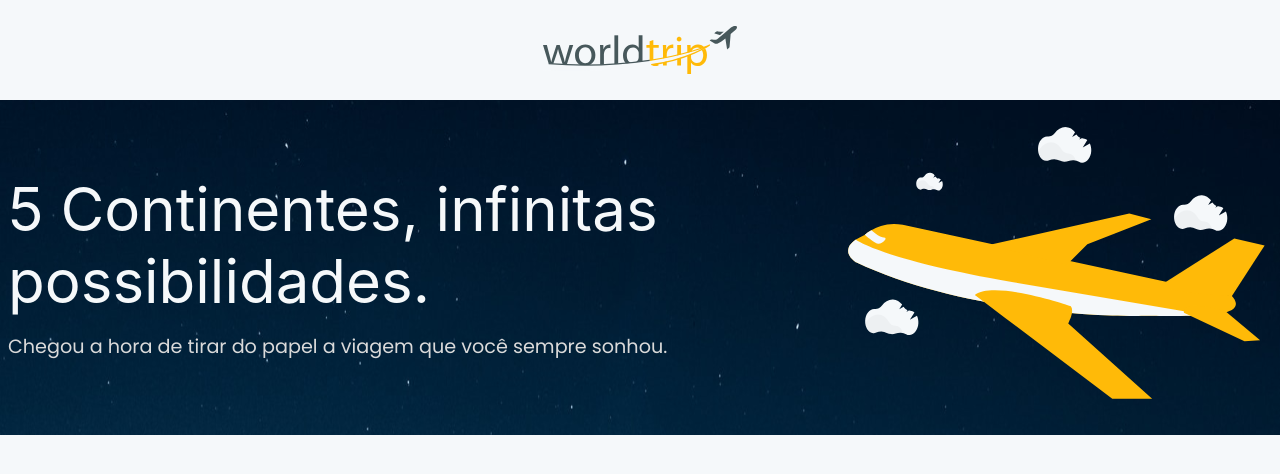
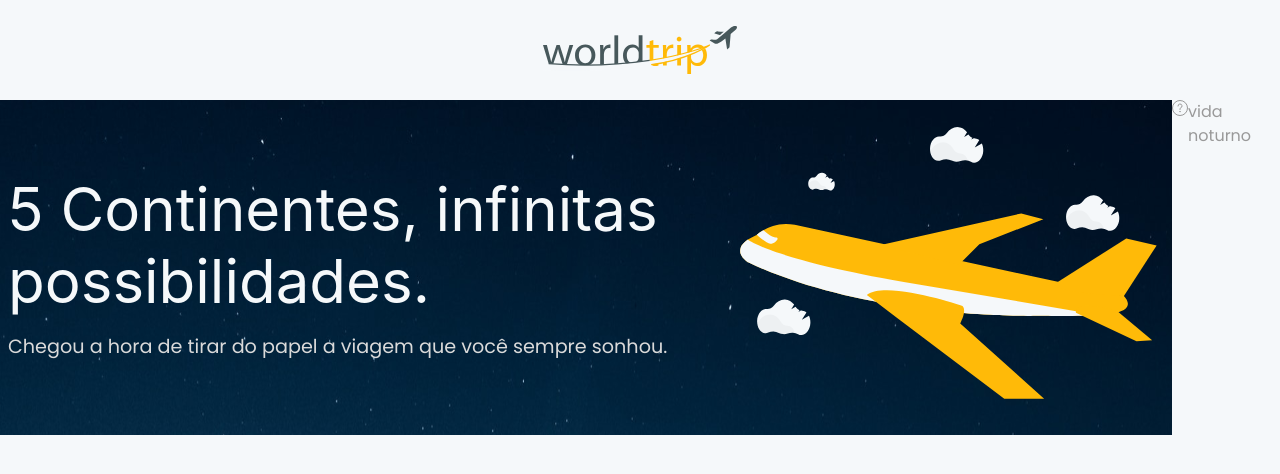
Before and after one commit to nikolaslopes/react-ignite-chapter04-challeng01-WORLDTRIP, a Next.js app: page / in a window 1280 px wide. Shown: the top 474 px of the page. Built offline with nearby package versions, Linux system fonts and the light colour scheme.

Commit message:
:construction: construction: TravelTips

```diff
--- a/src/components/Header/index.tsx
+++ b/src/components/Header/index.tsx
@@ -30,7 +30,7 @@ export function Header() {
           <Img
             width={'auto'}
             height={['1.5rem', '2rem', '3rem']}
-            src="/Logo.svg"
+            src="/logo.svg"
             alt="Logo World Trip"
           />
         </Flex>
--- /dev/null
+++ b/src/components/TravelTips/index.tsx
@@ -0,0 +1,10 @@
+import { Flex, Icon, Text } from '@chakra-ui/react'
+
+export function TravelTips() {
+  return (
+    <Flex>
+      <Icon />
+      <Text>vida noturno</Text>
+    </Flex>
+  )
+}
--- a/src/pages/index.tsx
+++ b/src/pages/index.tsx
@@ -1,11 +1,13 @@
 import { Flex } from '@chakra-ui/react'
 import type { NextPage } from 'next'
 import { Banner } from '../components/Banner'
+import { TravelTips } from '../components/TravelTips'
 
 const Home: NextPage = () => {
   return (
     <Flex>
       <Banner />
+      <TravelTips />
     </Flex>
   )
 }
```
